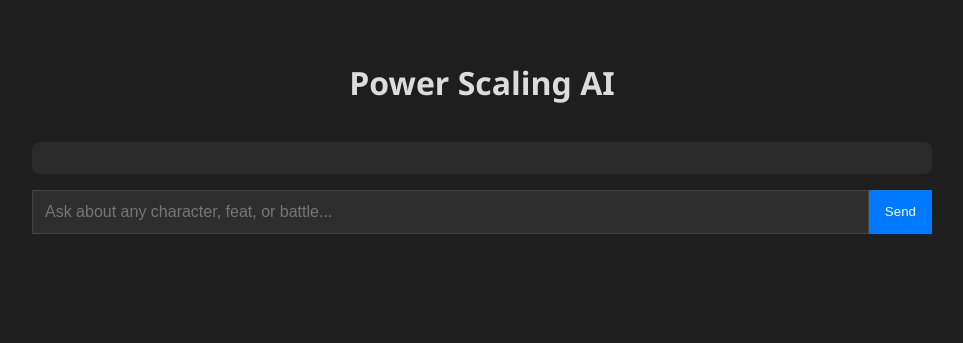
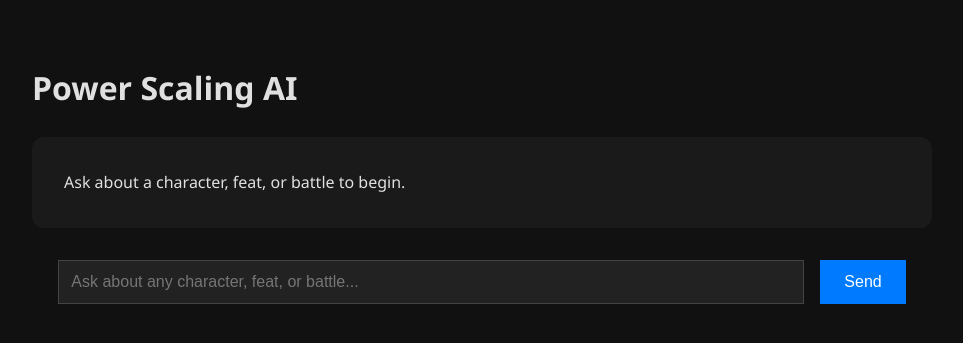
Before and after one commit to Warai777/power-scaler-ai, a Flask app: page / in a window 1280 px wide. Shown: the top 343 px of the page, without its empty margins (158-1121 px from the left). Run offline with Flask 3, Linux system fonts and the light colour scheme.

Commit message:
Update chat.html

```diff
--- a/templates/chat.html
+++ b/templates/chat.html
@@ -2,57 +2,103 @@
 <html lang="en">
 <head>
     <meta charset="UTF-8">
-    <meta name="viewport" content="width=device-width, initial-scale=1.0">
     <title>Power Scaling AI</title>
     <script src="https://cdn.jsdelivr.net/npm/marked/marked.min.js"></script>
+
     <style>
         body {
-            background-color: #1e1e1e;
-            color: #dcdcdc;
-            font-family: 'Segoe UI', Tahoma, Geneva, Verdana, sans-serif;
-            display: flex;
-            flex-direction: column;
-            align-items: center;
+            background-color: #111;
+            color: #e0e0e0;
+            font-family: 'Segoe UI', Roboto, Helvetica, sans-serif;
             padding: 2rem;
+            line-height: 1.7;
         }
+
         .chat-box {
-            width: 100%;
             max-width: 900px;
+            margin: 0 auto;
+        }
+
+        #reply-box {
+            background-color: #1a1a1a;
+            padding: 2rem;
+            border-radius: 12px;
+            font-size: 16px;
+            line-height: 1.7;
+            white-space: pre-wrap;
             margin-bottom: 2rem;
         }
+
+        #reply-box h1,
+        #reply-box h2,
+        #reply-box h3 {
+            margin-top: 1.5rem;
+            margin-bottom: 0.5rem;
+            font-weight: bold;
+            color: #fff;
+            border-bottom: 1px solid #333;
+            padding-bottom: 0.2rem;
+        }
+
+        #reply-box strong {
+            color: #fff;
+            font-weight: 600;
+        }
+
+        #reply-box ul {
+            margin-top: 0.5rem;
+            margin-bottom: 1rem;
+            padding-left: 1.5rem;
+        }
+
+        #reply-box li {
+            margin-bottom: 0.4rem;
+        }
+
+        code,
+        pre {
+            background-color: #222;
+            padding: 0.75rem;
+            border-radius: 8px;
+            display: block;
+            overflow-x: auto;
+            font-family: 'Courier New', monospace;
+            font-size: 14px;
+            margin-top: 1rem;
+            margin-bottom: 1rem;
+            color: #d6d6d6;
+        }
+
+        input[type="text"] {
+            width: 80%;
+            padding: 0.75rem;
+            font-size: 16px;
+            background-color: #222;
+            border: 1px solid #444;
+            color: #e0e0e0;
+        }
+
+        button {
+            padding: 0.75rem 1.5rem;
+            margin-left: 1rem;
+            font-size: 16px;
+            background-color: #007bff;
+            color: white;
+            border: none;
+            cursor: pointer;
+        }
+
         .user-input {
             display: flex;
-            margin-top: 1rem;
-        }
-        input[type="text"] {
-            flex: 1;
-            padding: 0.75rem;
-            font-size: 1rem;
-            border: 1px solid #444;
-            background-color: #2e2e2e;
-            color: white;
-        }
-        button {
-            padding: 0.75rem 1rem;
-            background-color: #007bff;
-            border: none;
-            color: white;
-            cursor: pointer;
-        }
-        #reply-box {
-            margin-top: 1rem;
-            background-color: #2a2a2a;
-            padding: 1rem;
-            border-radius: 8px;
-            white-space: pre-wrap;
-            line-height: 1.6;
+            justify-content: center;
         }
     </style>
 </head>
 <body>
-    <h1>Power Scaling AI</h1>
     <div class="chat-box">
-        <div id="reply-box"></div>
+        <h1>Power Scaling AI</h1>
+        <div id="reply-box">Ask about a character, feat, or battle to begin.</div>
+
         <div class="user-input">
             <input type="text" id="user-input" placeholder="Ask about any character, feat, or battle...">
             <button onclick="sendMessage()">Send</button>
```
